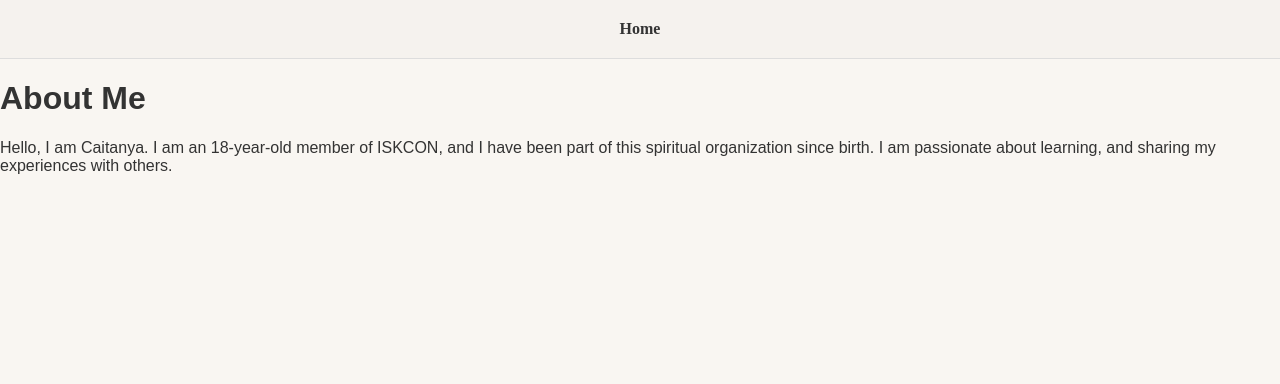
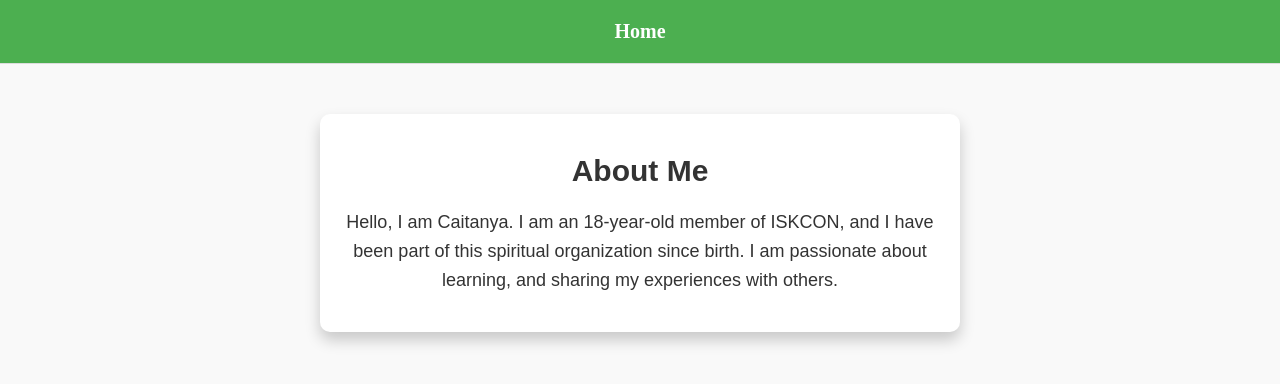
Before and after one commit to cschaitonno/CS, a plain HTML site: page about.html in a window 1280 px wide. Drawn offline with Linux system fonts and the light colour scheme.

Commit message:
Style.css

```diff
--- a/style.css
+++ b/style.css
@@ -115,3 +115,84 @@ footer a {
   font-size: 2rem;
   color: #333;
 }
+/* General Body Styling */
+body {
+  font-family: Arial, sans-serif;
+  margin: 0;
+  padding: 0;
+  background-color: #f9f9f9;
+}
+
+/* Header Navigation Bar */
+header {
+  background-color: #4caf50;
+  padding: 10px 0;
+  text-align: center;
+}
+
+.but a {
+  text-decoration: none;
+  color: white;
+  font-size: 20px;
+  padding: 10px 20px;
+}
+
+/* General Body Styling */
+body {
+  font-family: Arial, sans-serif;
+  margin: 0;
+  padding: 0;
+  background-color: #f9f9f9;
+}
+
+/* Header Navigation Bar */
+header {
+  background-color: #4caf50;
+  padding: 10px 0;
+  text-align: center;
+}
+
+.but a {
+  text-decoration: none;
+  color: white;
+  font-size: 20px;
+  padding: 10px 20px;
+}
+
+/* About Me Container */
+.about-container {
+  max-width: 600px;
+  margin: 50px auto;
+  padding: 20px;
+  background: #ffffff;
+  box-shadow: 0px 8px 15px rgba(0, 0, 0, 0.2); /* Improved shadow */
+  border-radius: 10px;
+  text-align: center;
+}
+
+.about-container h1 {
+  font-size: 30px;
+  font-weight: bold;
+  margin-bottom: 20px;
+  text-align: center;
+}
+
+.about-container p {
+  font-size: 18px;
+  line-height: 1.6;
+  color: #333333;
+}
+
+/* Footer Text */
+.footer {
+  margin-top: 30px;
+  font-size: 18px;
+  font-family: "Georgia", serif; /* Stylish font for footer */
+  color: #555555;
+  text-align: center;
+}
+
+.footer span {
+  font-weight: bold;
+  font-style: italic;
+}
```
